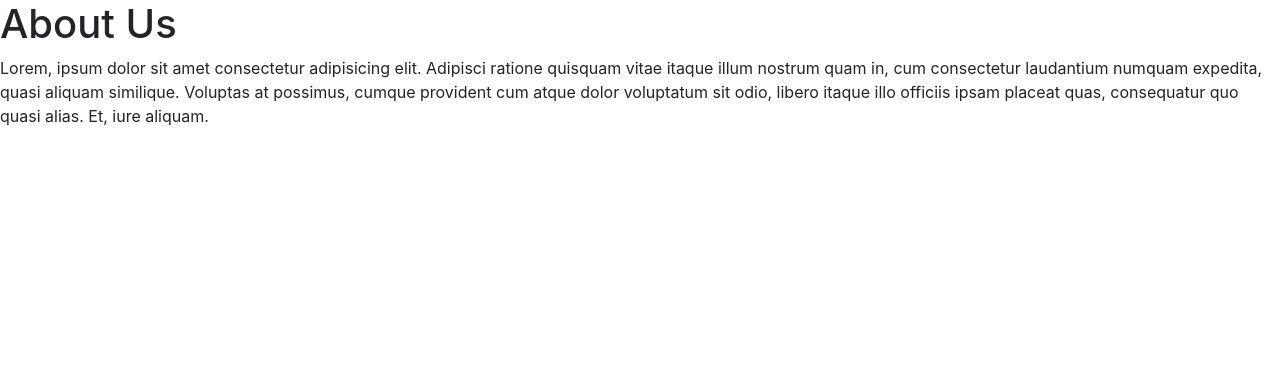
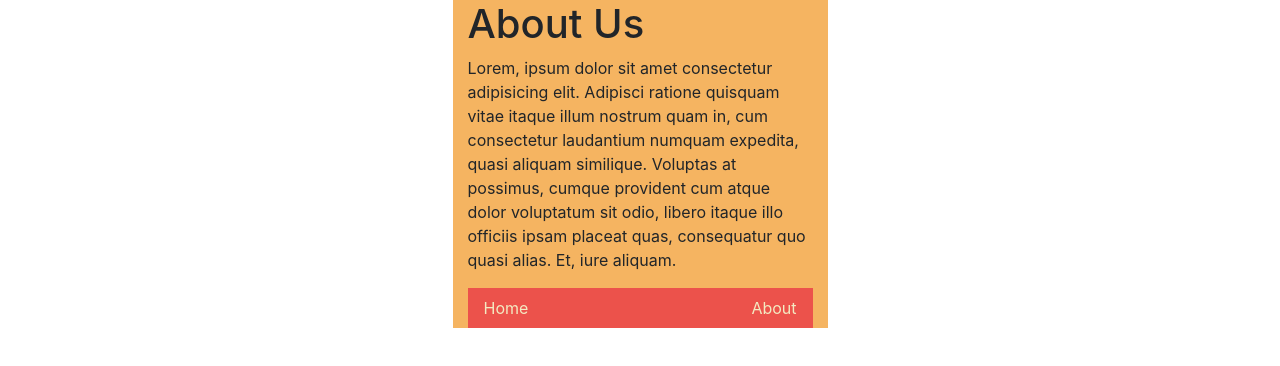
Before and after one commit to nooblesdevp/cocktails-app, a React (Create React App) app: page /about in a window 1280 px wide. Shown: the top 366 px of the page. Built offline with nearby package versions, Linux system fonts and the light colour scheme; no server answers.

Commit message:
add nabar com[pnent

```diff
--- a/src/pages/About.js
+++ b/src/pages/About.js
@@ -1,8 +1,9 @@
 import React from "react";
+import Navbar from "../components/Navbar";
 
 function About() {
   return (
-    <div className="about">
+    <div className="about container bgColor4">
       <h1>About Us</h1>
       <p>
         Lorem, ipsum dolor sit amet consectetur adipisicing elit. Adipisci
@@ -12,6 +13,7 @@ function About() {
         itaque illo officiis ipsam placeat quas, consequatur quo quasi alias.
         Et, iure aliquam.
       </p>
+      <Navbar />
     </div>
   );
 }
```
